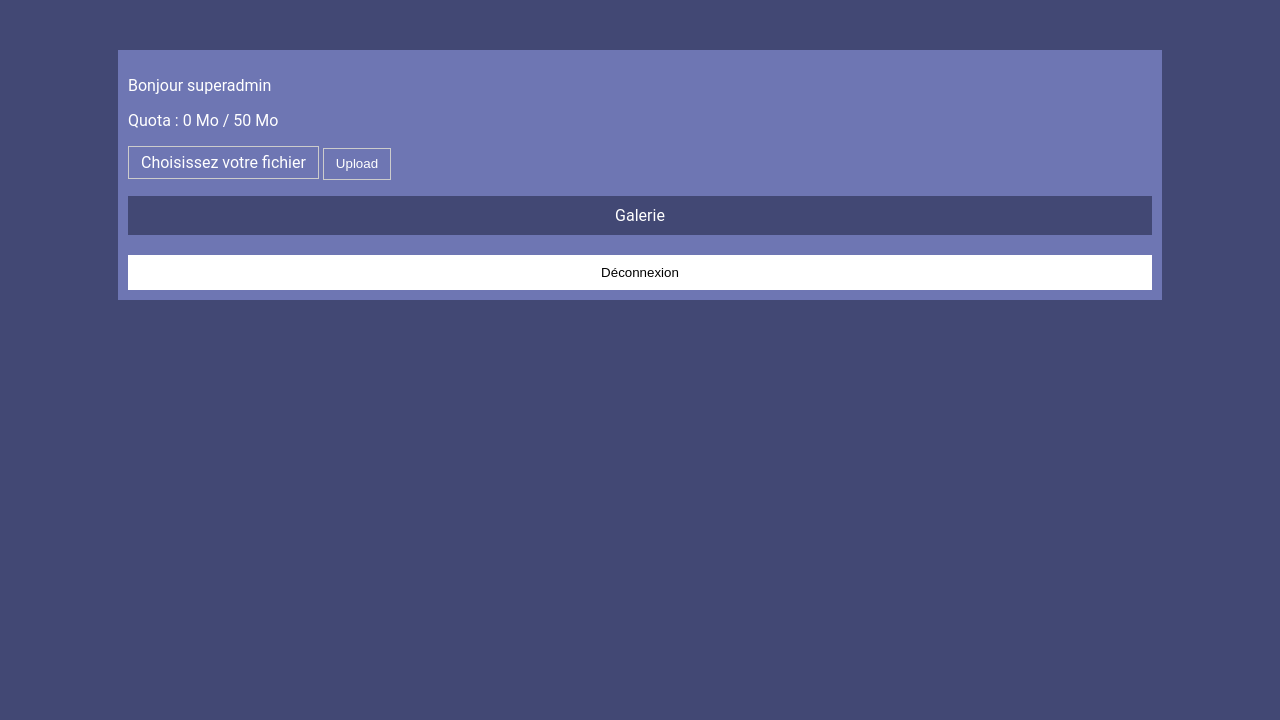
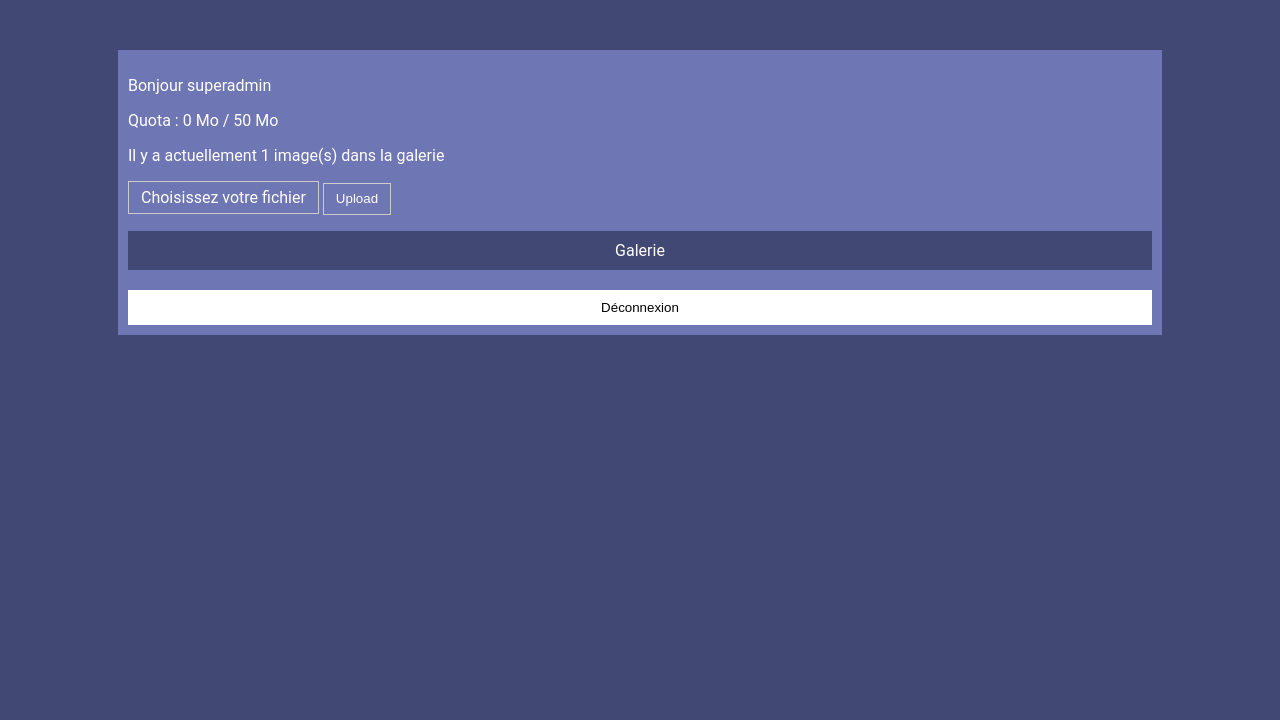
Before and after one commit to Breesho/UploaderImgPHP, a PHP site: page /dashboard.php in a window 1280 px wide. Shown: the part 80-800 px from the top of the page. Run offline with PHP 8.4, Linux system fonts and the light colour scheme; the visitor is signed in with stand-in values (Sample User, id 1).

Commit message:
ajout compteur images galerie

```diff
--- a/dashboard.php
+++ b/dashboard.php
@@ -25,6 +25,7 @@ require_once 'assets/php/my-config.php';
                     <div>
                         <p>Bonjour <?= $adminArray['usernameAdmin'] ?></p>
                         <p>Quota : <?= round(TailleDossier('assets/galerie/') / 1000000) ?> Mo / 50 Mo</p>
+                        <p>Il y a actuellement <?= count(glob('assets/galerie/*.*')) ?> image(s) dans la galerie</p>
                     </div>
                     <div>
                         <img id="imgpreview">
```
